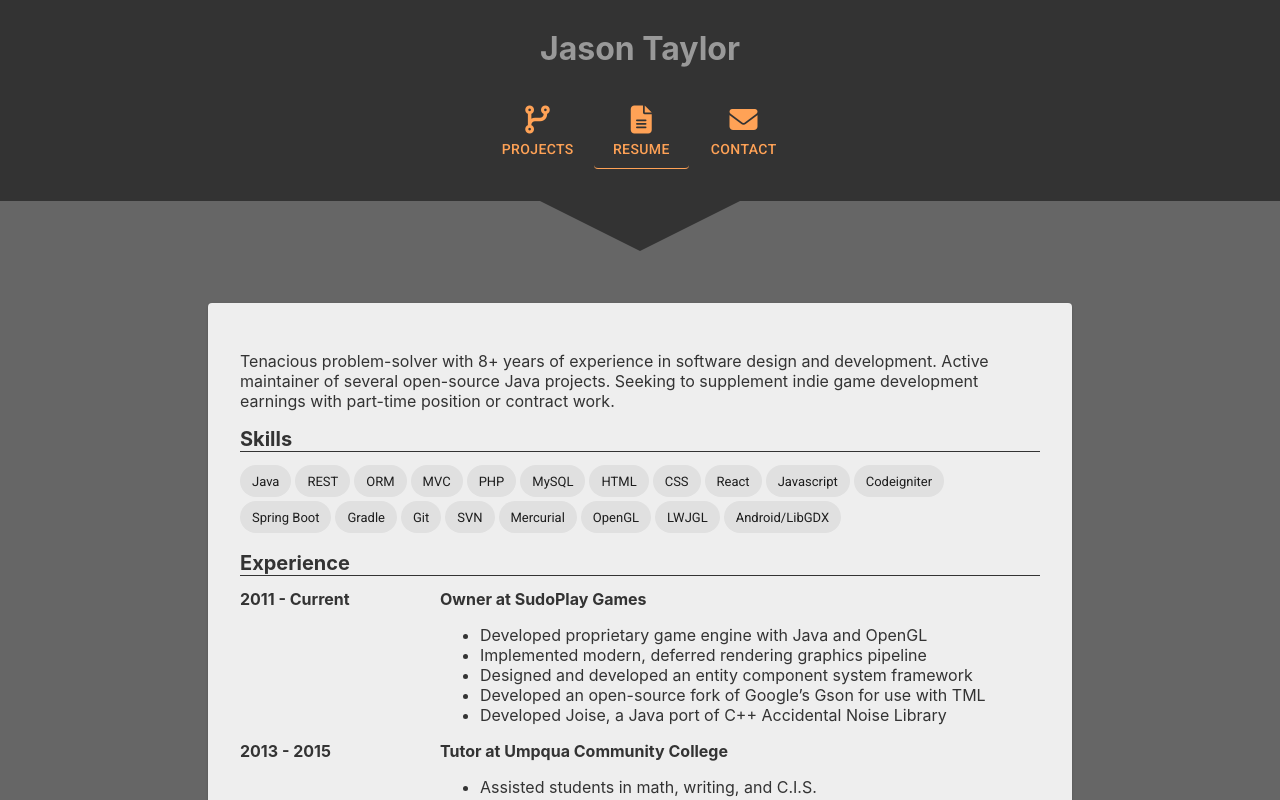
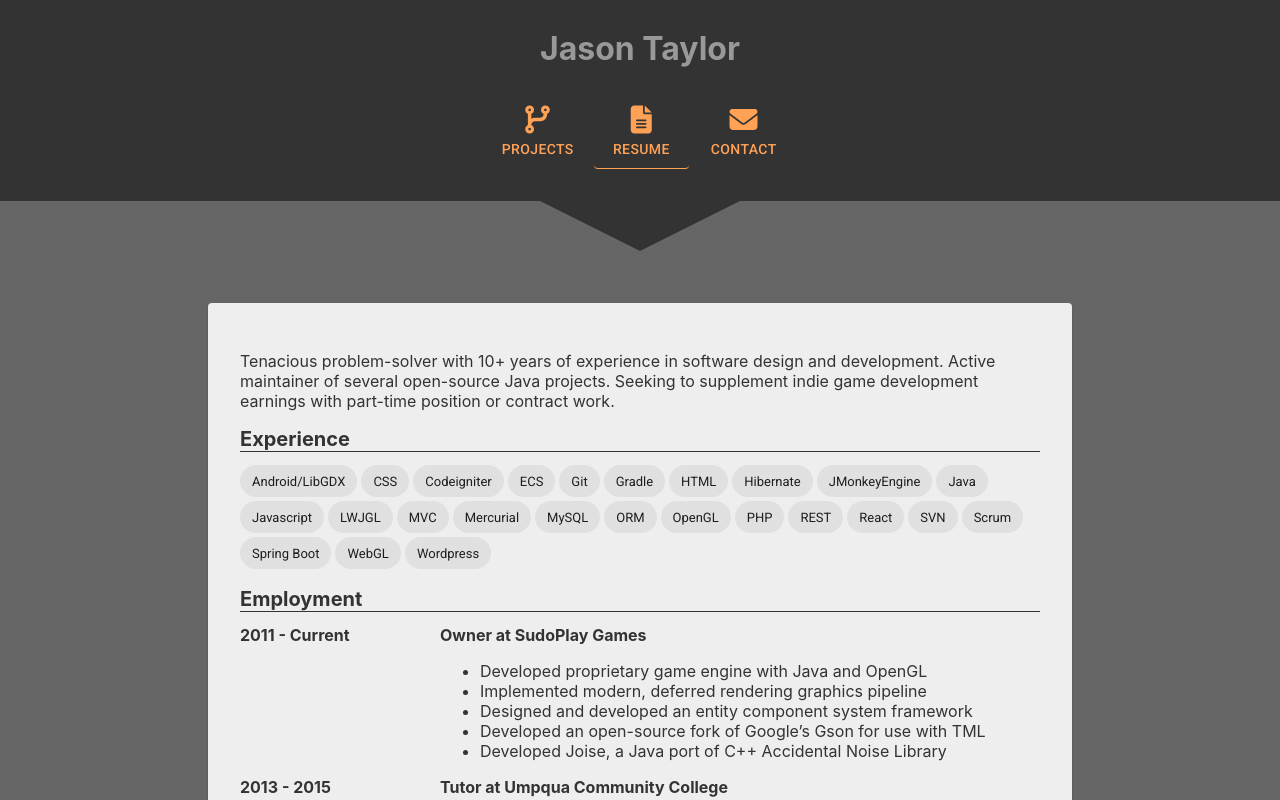
Before and after one commit to codetaylor/portfolio, a React (Create React App) app: page /resume in a window 1280 px wide. Shown: the top 800 px of the page. Built offline with nearby package versions, Linux system fonts and the light colour scheme.

Commit message:
Update resume

```diff
--- a/src/Resume.js
+++ b/src/Resume.js
@@ -5,9 +5,7 @@ import "./Resume.css";
 const skills = [
   // back end
   "Java",
-  "REST",
-  "ORM",
-  "MVC",
+  "Hibernate",
   "PHP",
   "MySQL",
 
@@ -16,6 +14,13 @@ const skills = [
   "CSS",
   "React",
   "Javascript",
+
+  // concepts
+  "REST",
+  "ORM",
+  "MVC",
+  "ECS",
+  "Scrum",
 
   // mvc framework
   "Codeigniter",
@@ -29,8 +34,13 @@ const skills = [
 
   // game dev
   "OpenGL",
+  "JMonkeyEngine",
   "LWJGL",
-  "Android/LibGDX"
+  "Android/LibGDX",
+  "WebGL",
+
+  // misc
+  "Wordpress"
 ];
 
 // front end
@@ -42,16 +52,16 @@ export default props => {
     <Container maxWidth="md">
       <Paper className="Resume-paper">
         <p>
-          Tenacious problem-solver with 8+ years of experience in software
+          Tenacious problem-solver with 10+ years of experience in software
           design and development. Active maintainer of several open-source Java
           projects. Seeking to supplement indie game development earnings with
           part-time position or contract work.
         </p>
-        <h1>Skills</h1>
-        {skills.map(skill => (
+        <h1>Experience</h1>
+        {skills.sort().map(skill => (
           <Chip label={skill} style={{ marginRight: 4, marginBottom: 4 }} />
         ))}
-        <h1>Experience</h1>
+        <h1>Employment</h1>
         <Grid container>
           <Grid item xs={12} sm={3}>
             <strong>2011 - Current</strong>
```
